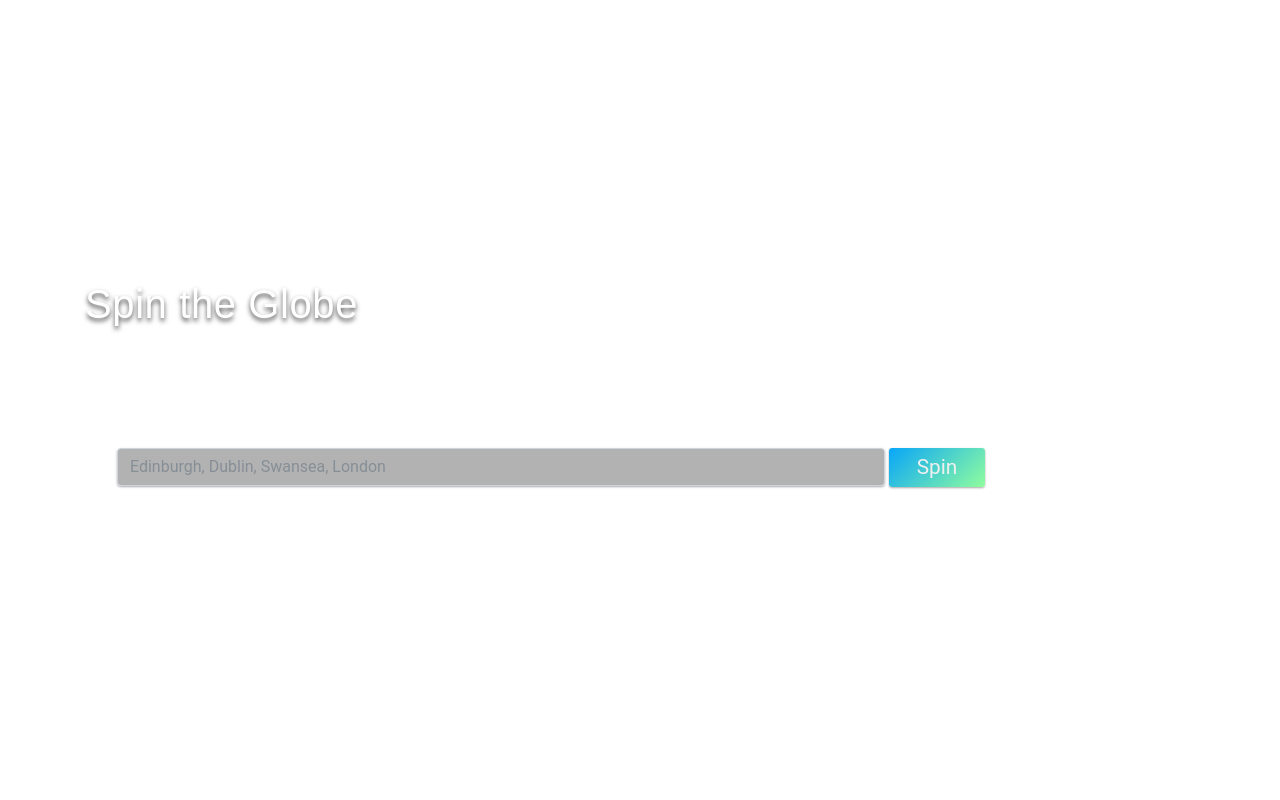
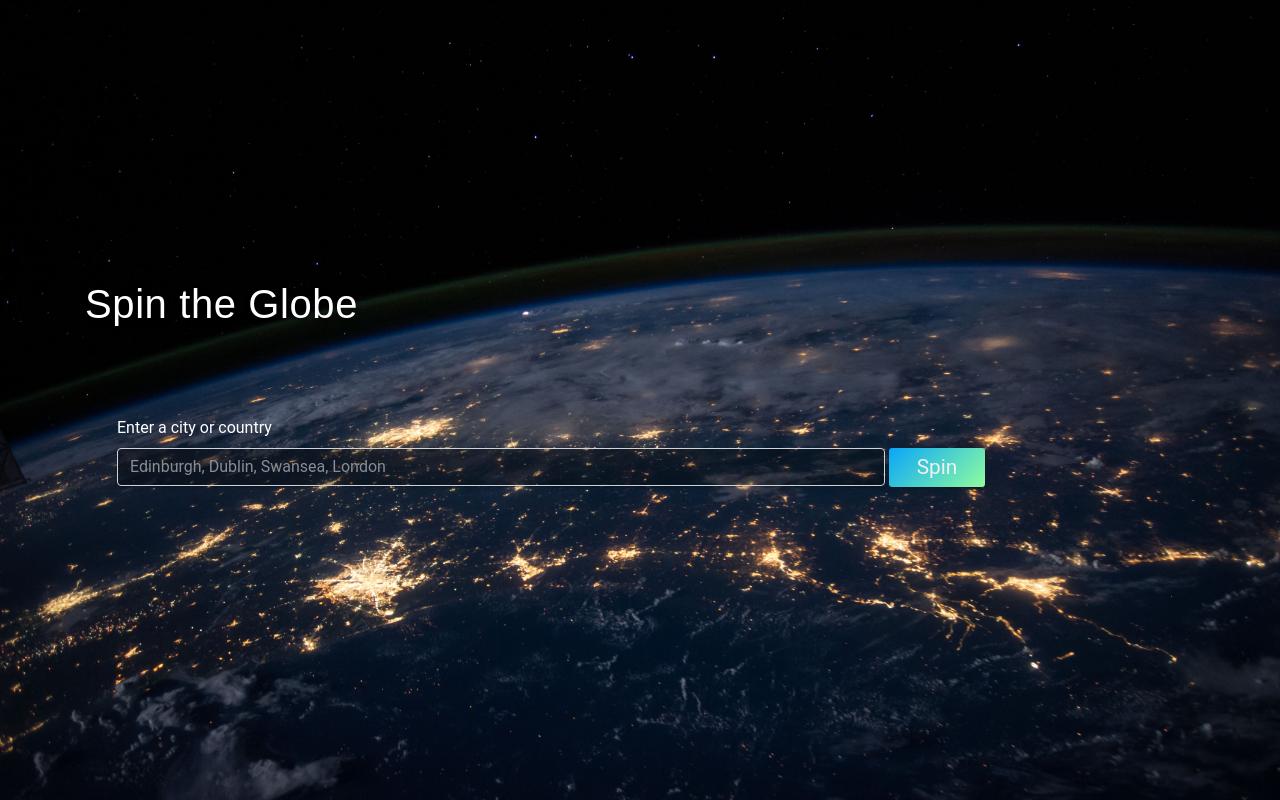
Before and after one commit to T620/globe, a Flask app: page /explore/ in a window 1280 px wide. Run offline with Flask 2, Linux system fonts and the light colour scheme; style sheets or scripts are compiled from the project's sources; some libraries are stand-ins or nearby versions.

Commit message:
ui improvements across the board

```diff
--- a/globe/static/scss/components.scss
+++ b/globe/static/scss/components.scss
@@ -664,6 +664,10 @@ $greenSecondary:#77f4af;
 
 .map_search{
 	height: 100vh;
+	background: url('../img/main-bg.jpg') #004 no-repeat;
+	background-size:  cover;
+	background-position: top;
+
 
 
  	h1{
```
